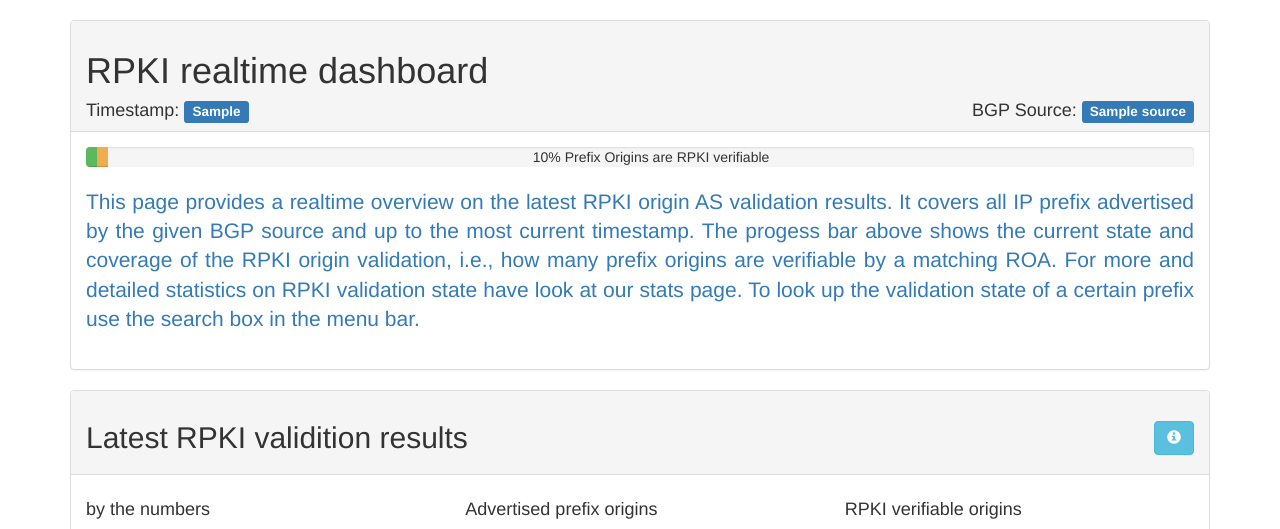
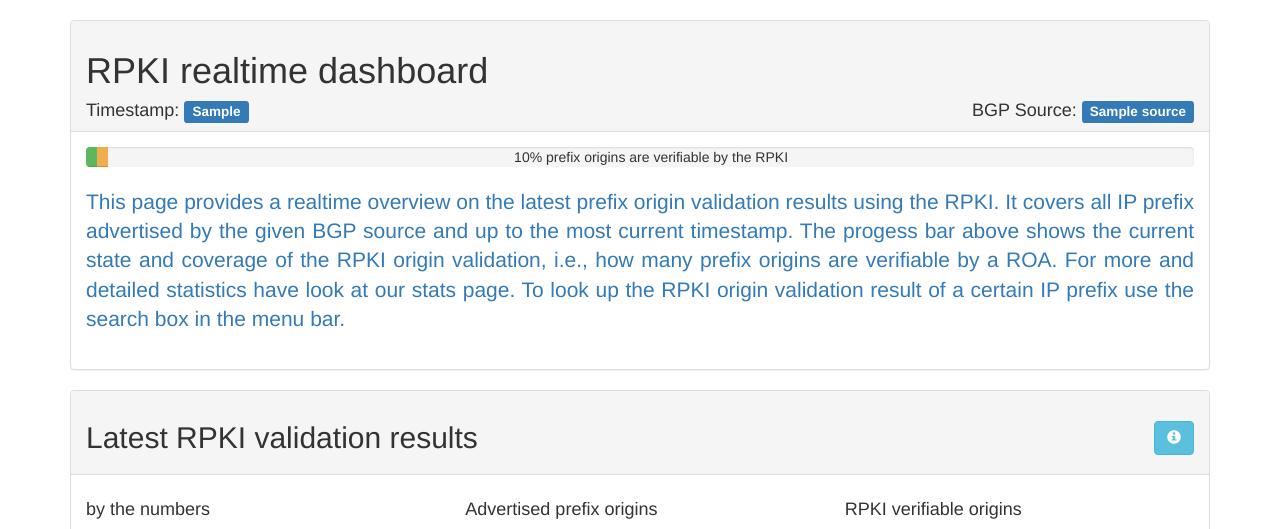
Before and after one commit to rtrlib/rpki-read, a Python web app: template src/app/templates/dashboard.html in a window 1280 px wide. Shown: the part 52-581 px from the top of the page. Run offline with Jinja, Linux system fonts and the light colour scheme; the template is opened without the code that fills it: most values are stand-ins (such as "Sample title", 1, 10 or a date in 2020); some libraries are stand-ins or nearby versions.

Commit message:
correct typos and info text

```diff
--- a/src/app/templates/dashboard.html
+++ b/src/app/templates/dashboard.html
@@ -79,17 +79,14 @@
                             <div class="progress-bar progress-bar-danger" style="width: {{ stats.rel_InvalidAS }}%">
                                 <span class="sr-only">Invalid AS</span>
                             </div>
-                            <div class="text-center">{{stats.rel_Valid + stats.rel_InvalidLength + stats.rel_InvalidAS}}% Prefix Origins are RPKI verifiable</div>
+                            <div class="text-center">{{stats.rel_Valid + stats.rel_InvalidLength + stats.rel_InvalidAS}}% prefix origins are verifiable by the RPKI</div>
                         </div>
                         <p class="text-primary text-justify lead">
-                            This page provides a realtime overview on the latest RPKI origin
-                            AS validation results. It covers all IP prefix advertised by
-                            the given BGP source and up to the most current timestamp.
-                            The progess bar above shows the current state and coverage of the
-                            RPKI origin validation, i.e., how many prefix origins are verifiable
-                            by a matching ROA. For more and detailed statistics on RPKI validation
-                            state have look at our <a href="/stats">stats</a> page. To look up the
-                            validation state of a certain prefix use the search box in the menu bar.
+                            This page provides a realtime overview on the latest prefix origin validation results using the RPKI.
+                            It covers all IP prefix advertised by the given BGP source and up to the most current timestamp.
+                            The progess bar above shows the current state and coverage of the RPKI origin validation, i.e., how many prefix origins are verifiable by a ROA.
+                            For more and detailed statistics have look at our <a href="/stats">stats</a> page.
+                            To look up the RPKI origin validation result of a certain IP prefix use the search box in the menu bar.
                         </p>
                     </div>
                 </div>
@@ -100,7 +97,7 @@
                 <div class="panel panel-default">
                     <div class="panel-heading">
                         <h2>
-                            Latest RPKI validition results
+                            Latest RPKI validation results
                             <button type="button" class="btn btn-info pull-right" data-toggle="collapse" data-target="#info">
                                 <span class="glyphicon glyphicon-info-sign" aria-hidden="true"></span>
                             </button>
@@ -110,10 +107,10 @@
                         <div class="row">
                             <div id="info" class="col-xs-12 alert alert-info collapse" role="alert">
                                 <p class="text-justify">
-                                    The table and graphs below show the absolute and relative RPKI validation states for all currently visible prefix origins.
-                                    A RPKI verifiable prefix origin has atleast one ROA associated.
+                                    The table and graphs below show the absolute and relative RPKI origin validation results for all currently visible prefix origins.
+                                    A verifiable prefix origin has at least one Route Origin Authorization (ROA) for that prefix in the RPKI.
                                     <i>Note</i> that the number of prefix to origin AS relations is likely higher than the number of distinct IP prefixes advertised in the BGP.
-                                    A certain IP prefix might be announced by multiple ASes, thus it has several origins.
+                                    Because, a certain IP prefix might be announced by multiple ASes, thus it has several origins.
                                 </p>
                             </div>
                         </div>
```
Also changed, not shown: src/app/templates/stats.html (+11 -13 lines).
